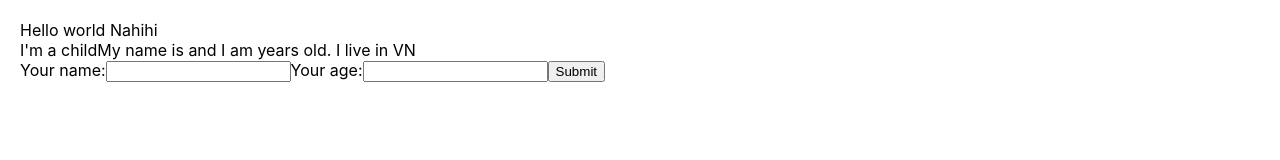
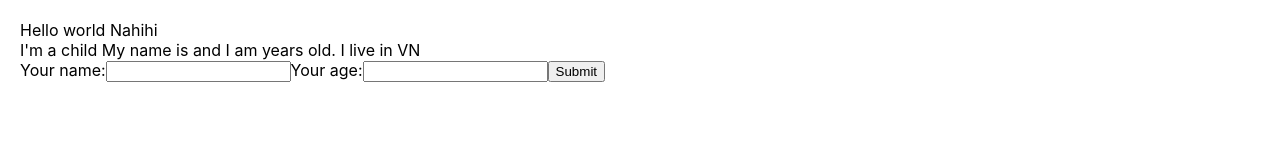
Before and after one commit to leminhtien289/HocReactChapterTwo, a React (Create React App) app: page / in a window 1280 px wide. Shown: the top 160 px of the page. Built offline with nearby package versions, Linux system fonts and the light colour scheme.

Commit message:
Variable with JSX

```diff
--- a/src/components/AddUserInfor.js
+++ b/src/components/AddUserInfor.js
@@ -32,7 +32,7 @@ class AddUserInfor extends React.Component {
     render() {
         return (
             <div>
-                I'm a childMy name is {this.state.name} and I am {this.state.age} years old. I live in {this.state.address}
+                I'm a child My name is {this.state.name} and I am {this.state.age} years old. I live in {this.state.address}
                 <form onSubmit={(event) => this.handleOnSubmit(event)}>
                     <label>Your name:</label>
                     <input value={this.state.name} type="text"
--- a/src/components/DisplayInfor.js
+++ b/src/components/DisplayInfor.js
@@ -17,9 +17,7 @@ class DisplayInfor extends React.Component {
         // destructuring array/object
         const { listUsers } = this.props;//object
 
-        // console.log(listUsers);
-        // console.table(listUsers);
-
+        // template + logic js
         return (
             <div className='display-infor-container'>
                 <img src={logo} />
--- a/src/components/MyComponent.js
+++ b/src/components/MyComponent.js
@@ -34,6 +34,7 @@ class MyComponent extends React.Component {
 
         return (
             <>
+                <br></br>
                 <div className='a'>
                     <AddUserInfor
                         handleAddNewUser={this.handleAddNewUser} />
```
